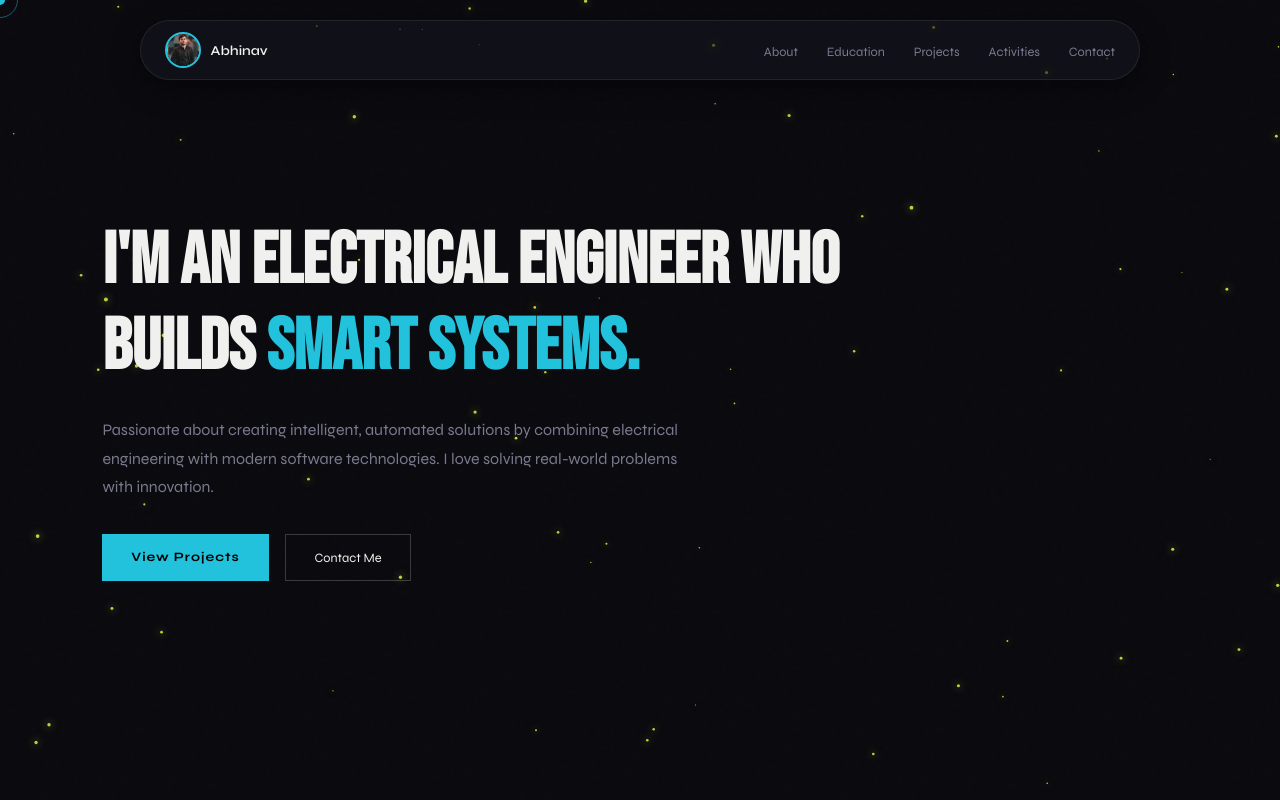
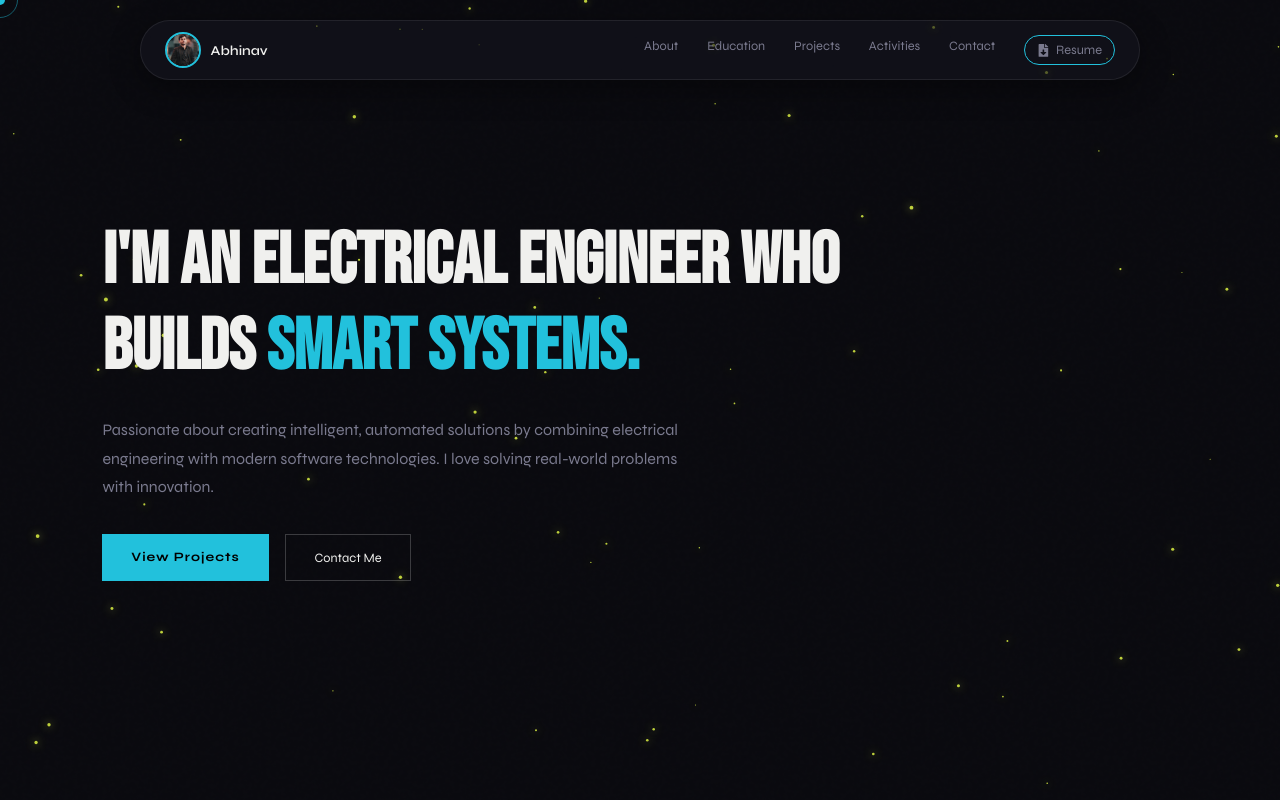
Before and after one commit to MrInnovative7/mrportfolio, a React (Create React App) app: page / in a window 1280 px wide. Shown: the top 800 px of the page. Built offline with nearby package versions, Linux system fonts and the light colour scheme.

Commit message:
added resume download button

```diff
--- a/package.json
+++ b/package.json
@@ -5,6 +5,7 @@
   "dependencies": {
     "react": "^18.2.0",
     "react-dom": "^18.2.0",
+    "react-icons": "^5.6.0",
     "react-router-dom": "^7.13.1",
     "react-scripts": "5.0.1"
   },
--- a/src/components/Navbar.css
+++ b/src/components/Navbar.css
@@ -109,3 +109,21 @@
     display: none;
   }
 }
+
+/* RESUME BUTTON */
+.resume-btn {
+  display: flex;
+  align-items: center;
+  gap: 6px;
+  padding: 6px 12px;
+  border: 1px solid var(--accent);
+  border-radius: 20px;
+  color: var(--accent);
+  font-size: 0.85rem;
+  transition: 0.3s;
+}
+
+.resume-btn:hover {
+  background: var(--accent);
+  color: #000;
+}
--- a/src/components/Navbar.js
+++ b/src/components/Navbar.js
@@ -1,14 +1,19 @@
 import React, { useState } from 'react';
 import './Navbar.css';
 import profile from '../assets/profile.jpg';
-import { Link, useLocation } from 'react-router-dom';
+import { Link } from 'react-router-dom';
+import { FaFileDownload } from 'react-icons/fa';
+
+const links = [
+  { href: '#about', label: 'About' },
+  { href: '#education', label: 'Education' },
+  { href: '#projects', label: 'Projects' },
+  { href: '#activities', label: 'Activities' },
+  { href: '#contact', label: 'Contact' },
+];
 
 function Navbar() {
   const [menuOpen, setMenuOpen] = useState(false);
-  const location = useLocation();
-
-  // ✅ helper: close menu
-  const handleClick = () => setMenuOpen(false);
 
   return (
     <div className="nav-wrapper">
@@ -16,34 +21,28 @@ function Navbar() {
       <nav className="navbar">
 
         {/* LEFT PROFILE */}
-        <Link to="/" className="nav-left" onClick={handleClick}>
+        <Link to="/" className="nav-left">
           <img src={profile} alt="profile" className="nav-profile" />
           <span className="nav-name">Abhinav</span>
         </Link>
 
         {/* LINKS */}
         <ul className={`nav-links ${menuOpen ? 'active' : ''}`}>
+          {links.map((l) => (
+            <li key={l.href} onClick={() => setMenuOpen(false)}>
+              <a href={l.href}>{l.label}</a>
+            </li>
+          ))}
 
-          {/* ABOUT (separate page) */}
-          <li onClick={handleClick}>
-            <Link to="/about">About</Link>
-          </li>
-
-          {/* HOME SECTIONS */}
-          <li onClick={handleClick}>
-            <Link to="/education">Education</Link>
-          </li>
-
-          <li onClick={handleClick}>
-            <a href="/#projects">Projects</a>
-          </li>
-
-          <li onClick={handleClick}>
-            <a href="/#activities">Activities</a>
-          </li>
-
-          <li onClick={handleClick}>
-            <a href="/#contact">Contact</a>
+          {/* 🔥 RESUME BUTTON */}
+          <li>
+            <a
+              href="/resume.pdf"
+              download
+              className="resume-btn"
+            >
+              <FaFileDownload /> Resume
+            </a>
           </li>
 
         </ul>
```
Also changed, not shown: 2 other files (tests, documents, lock files or other folders).
